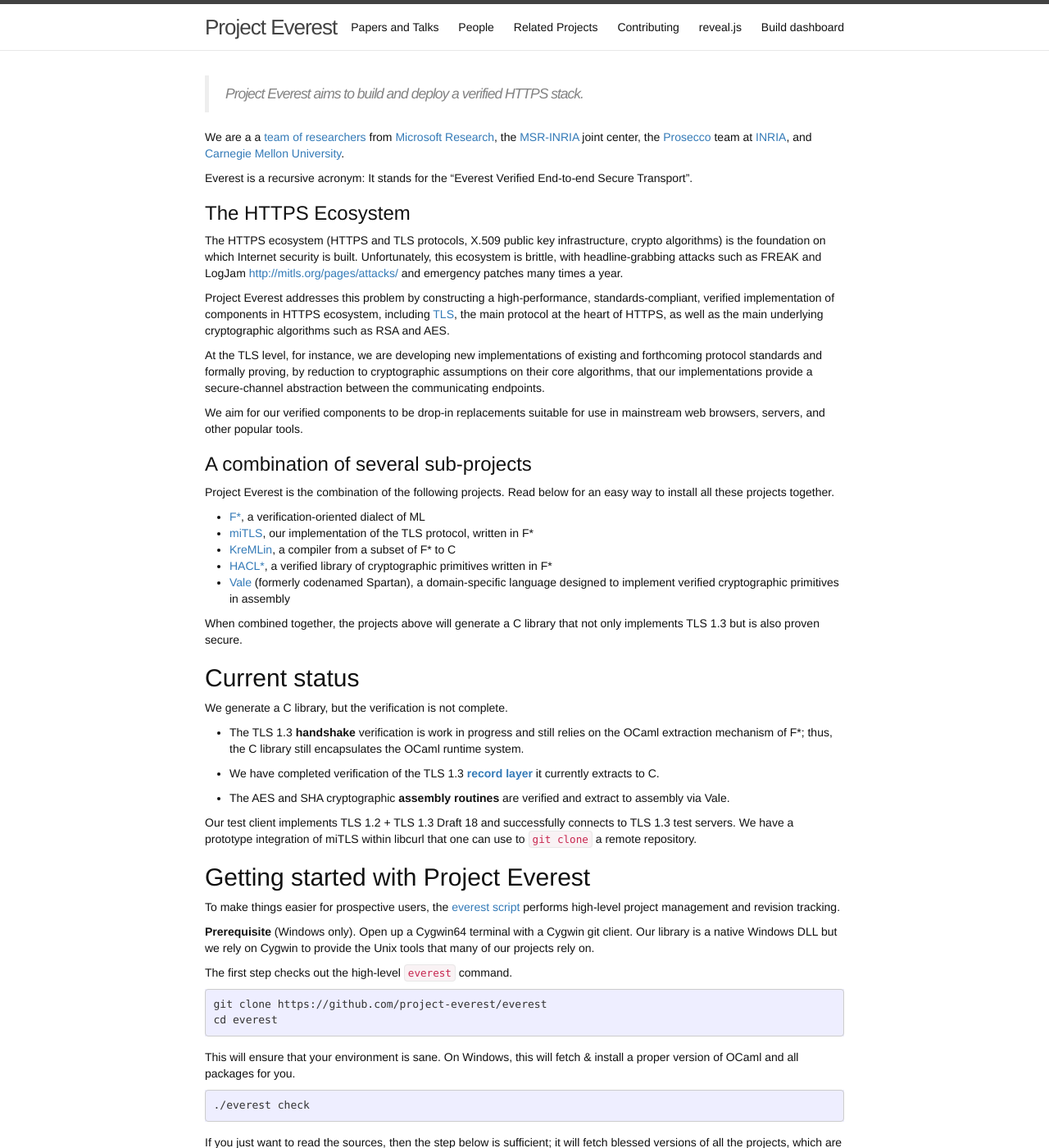
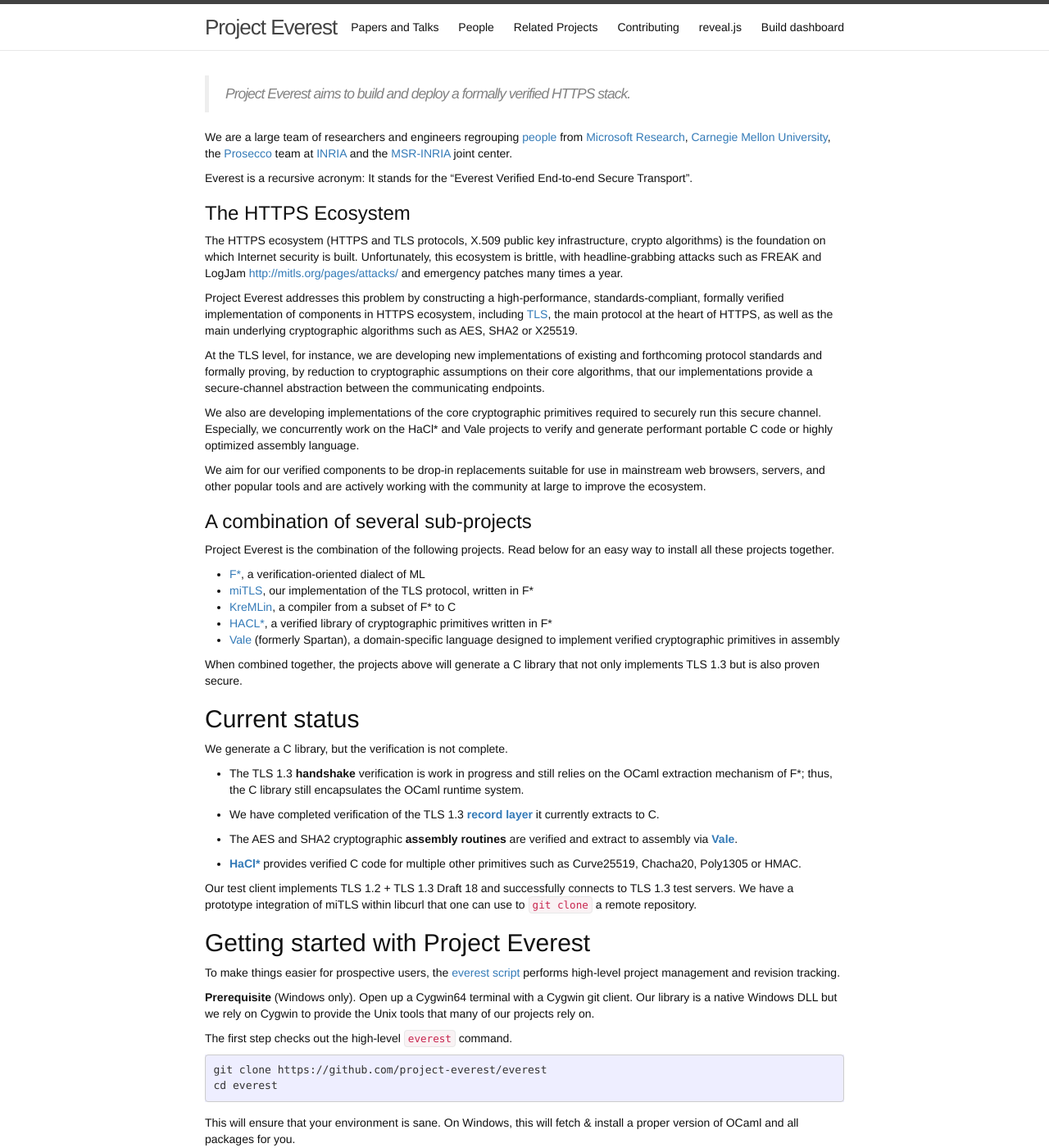
Before and after one commit to project-everest/project-everest.github.io, a Jekyll site: the page built from index.md, in a window 1280 px wide and 1400 px high. Shown: the whole window at 82% size. Built offline with Jekyll 4.4.1, drawn with Linux system fonts in a browser that asks for light colours.

Commit message:
More context and content/links on HaCl* and Vale

```diff
--- a/index.md
+++ b/index.md
@@ -2,15 +2,15 @@
 layout: home
 ---
 
-> Project Everest aims to build and deploy a verified HTTPS stack.
+> Project Everest aims to build and deploy a formally verified HTTPS stack.
 
-We are a a [team of
-researchers](https://www.microsoft.com/en-us/research/project/project-everest-verified-secure-implementations-https-ecosystem/)
+We are a large team of researchers and engineers regrouping
+[people](https://www.microsoft.com/en-us/research/project/project-everest-verified-secure-implementations-https-ecosystem/)
 from [Microsoft Research](https://www.microsoft.com/en-us/research/),
-the
-[MSR-INRIA](https://www.inria.fr/en/institute/partnerships/industrial-partnerships2/microsoft-research)
-joint center, the [Prosecco](http://prosecco.gforge.inria.fr/) team at
-[INRIA](https://www.inria.fr/), and [Carnegie Mellon University](http://www.andrew.cmu.edu/user/bparno/).
+[Carnegie Mellon University](http://www.andrew.cmu.edu/user/bparno/),
+the [Prosecco](http://prosecco.gforge.inria.fr/) team at [INRIA](https://www.inria.fr/) and
+the [MSR-INRIA](https://www.inria.fr/en/institute/partnerships/industrial-partnerships2/microsoft-research)
+joint center.
 
 Everest is a recursive acronym: It stands for the "Everest Verified
 End-to-end Secure Transport".
@@ -25,11 +25,11 @@
 emergency patches many times a year.
 
 Project Everest addresses this problem by constructing a
-high-performance, standards-compliant, verified implementation of
+high-performance, standards-compliant, formally verified implementation of
 components in HTTPS ecosystem, including
-[TLS](https://tools.ietf.org/html/draft-ietf-tls-tls13-20), the main
+[TLS](https://tools.ietf.org/html/draft-ietf-tls-tls13-21), the main
 protocol at the heart of HTTPS, as well as the main underlying
-cryptographic algorithms such as RSA and AES.
+cryptographic algorithms such as AES, SHA2 or X25519.
 
 At the TLS level, for instance, we are developing new implementations
 of existing and forthcoming protocol standards and formally proving,
@@ -37,8 +37,14 @@
 that our implementations provide a secure-channel abstraction between
 the communicating endpoints.
 
+We also are developing implementations of the core cryptographic primitives
+required to securely run this secure channel. Especially, we concurrently
+work on the HaCl* and Vale projects to verify and generate performant
+portable C code or highly optimized assembly language.
+
 We aim for our verified components to be drop-in replacements suitable
-for use in mainstream web browsers, servers, and other popular tools.
+for use in mainstream web browsers, servers, and other popular tools and
+are actively working with the community at large to improve the ecosystem.
 
 ### A combination of several sub-projects
 
@@ -52,7 +58,7 @@
   F* to C
 - [HACL\*](https://github.com/mitls/hacl-star), a verified library of
   cryptographic primitives written in F\*
-- [Vale](https://github.com/project-everest/vale) (formerly codenamed Spartan), a domain-specific language designed to implement verified cryptographic primitives in assembly
+- [Vale](https://github.com/project-everest/vale) (formerly Spartan), a domain-specific language designed to implement verified cryptographic primitives in assembly
 
 When combined together, the projects above will generate a C library that not
 only implements TLS 1.3 but is also proven secure.
@@ -69,8 +75,12 @@
   layer**](https://eprint.iacr.org/2016/1178) it currently extracts to
   C.
 
-- The AES and SHA cryptographic **assembly routines** are verified and
-  extract to assembly via Vale.
+- The AES and SHA2 cryptographic **assembly routines** are verified and
+  extract to assembly via [**Vale**](https://www.usenix.org/system/files/conference/usenixsecurity17/sec17-bond.pdf).
+
+- [**HaCl\***](https://eprint.iacr.org/2017/536) provides verified C
+  code for multiple other primitives such as Curve25519, Chacha20,
+  Poly1305 or HMAC.
 
 Our test client implements TLS 1.2 + TLS 1.3 Draft 18 and successfully
 connects to TLS 1.3 test servers. We have a prototype integration of
```
